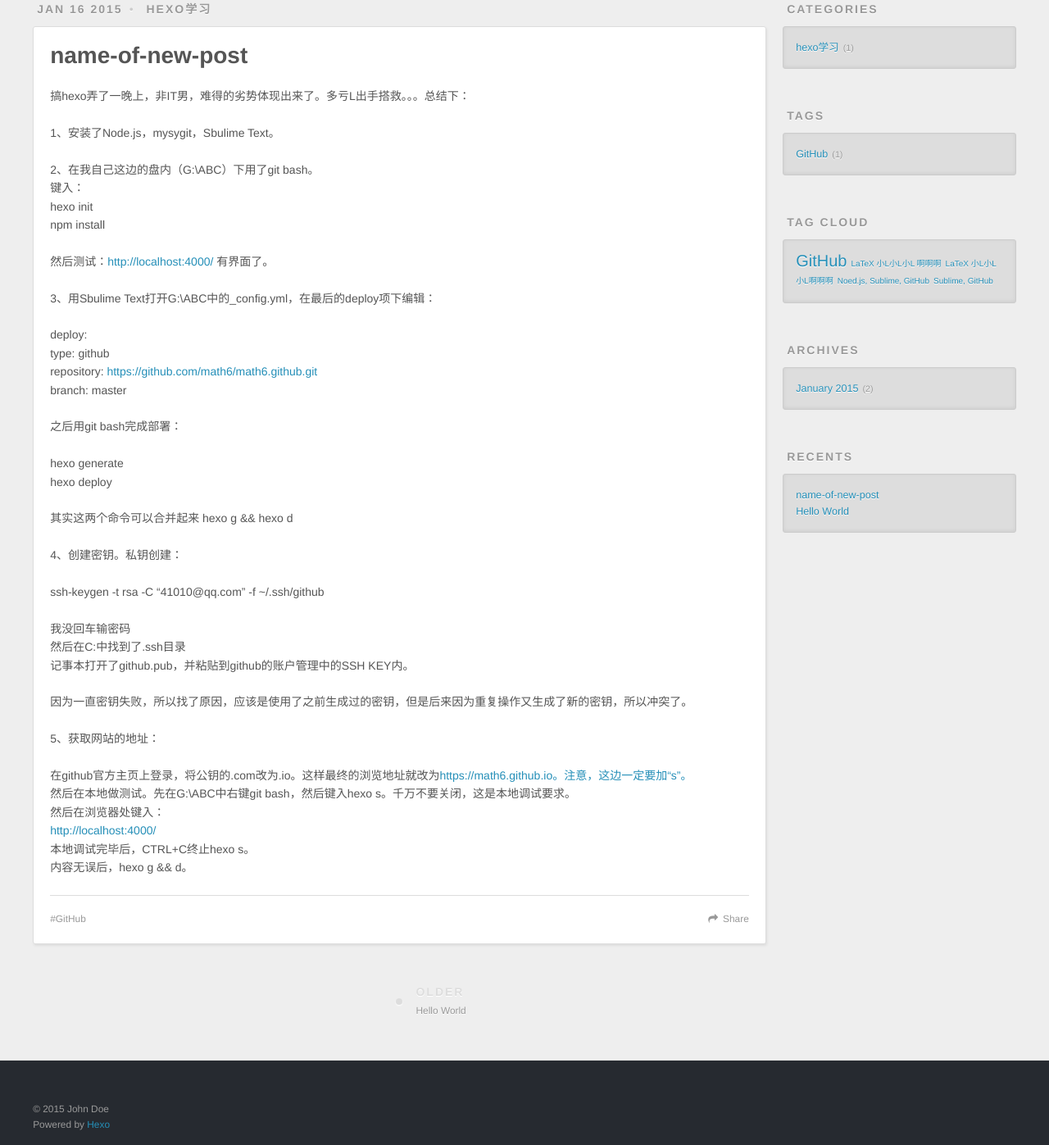
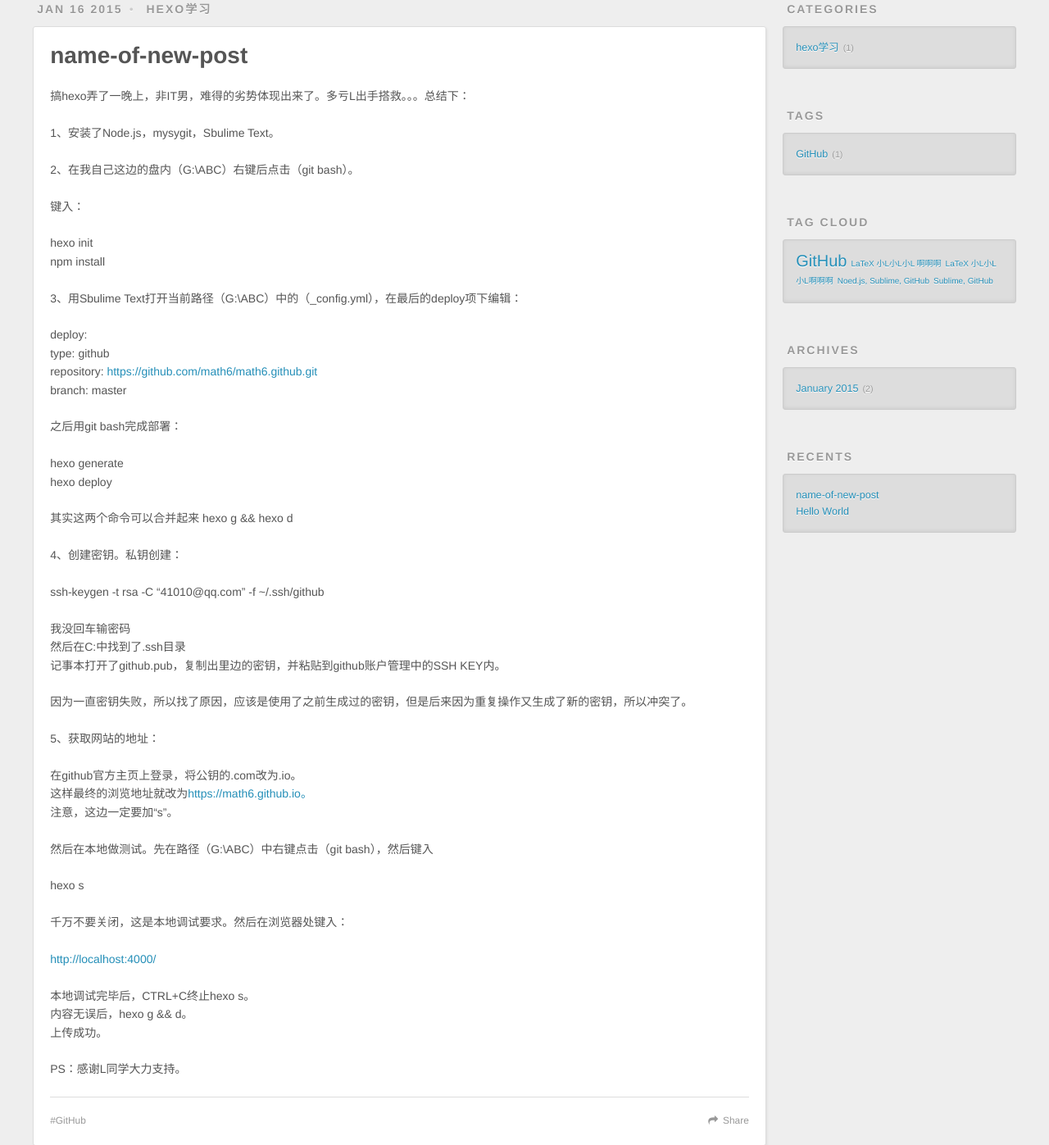
Before and after one commit to math6/math6.github.com, a plain HTML site: page 2015/01/16/name-of-new-post/index.html in a window 1280 px wide. Shown: the part 347-1744 px from the top of the page at 82% size. Drawn offline with nearby package versions, Linux system fonts and the light colour scheme.

Commit message:
Site updated: 2015-01-16 15:05:40

```diff
--- a/2015/01/16/name-of-new-post/index.html
+++ b/2015/01/16/name-of-new-post/index.html
@@ -7,25 +7,31 @@
   <meta name="viewport" content="width=device-width, initial-scale=1, maximum-scale=1">
   <meta name="description" content="搞hexo弄了一晚上，非IT男，难得的劣势体现出来了。多亏L出手搭救。。。总结下：
 1、安装了Node.js，mysygit，Sbulime Text。
-2、在我自己这边的盘内（G:\ABC）下用了git bash。键入：hexo initnpm install
-然后测试：http://localhost:4000/ 有界面了。
-3、用Sbulime Text打开G:\ABC中的_config.y">
+2、在我自己这边的盘内（G:\ABC）右键后点击（git bash）。
+键入：
+hexo initnpm install
+3、用Sbulime Text打开当前路径（G:\ABC）中的（_config.yml），在最后的deploy项下编辑：
+d">
 <meta property="og:type" content="article">
 <meta property="og:title" content="name-of-new-post">
 <meta property="og:url" content="http://yoursite.com/2015/01/16/name-of-new-post/">
 <meta property="og:site_name" content="Hexo">
 <meta property="og:description" content="搞hexo弄了一晚上，非IT男，难得的劣势体现出来了。多亏L出手搭救。。。总结下：
 1、安装了Node.js，mysygit，Sbulime Text。
-2、在我自己这边的盘内（G:\ABC）下用了git bash。键入：hexo initnpm install
-然后测试：http://localhost:4000/ 有界面了。
-3、用Sbulime Text打开G:\ABC中的_config.y">
+2、在我自己这边的盘内（G:\ABC）右键后点击（git bash）。
+键入：
+hexo initnpm install
+3、用Sbulime Text打开当前路径（G:\ABC）中的（_config.yml），在最后的deploy项下编辑：
+d">
 <meta name="twitter:card" content="summary">
 <meta name="twitter:title" content="name-of-new-post">
 <meta name="twitter:description" content="搞hexo弄了一晚上，非IT男，难得的劣势体现出来了。多亏L出手搭救。。。总结下：
 1、安装了Node.js，mysygit，Sbulime Text。
-2、在我自己这边的盘内（G:\ABC）下用了git bash。键入：hexo initnpm install
-然后测试：http://localhost:4000/ 有界面了。
-3、用Sbulime Text打开G:\ABC中的_config.y">
+2、在我自己这边的盘内（G:\ABC）右键后点击（git bash）。
+键入：
+hexo initnpm install
+3、用Sbulime Text打开当前路径（G:\ABC）中的（_config.yml），在最后的deploy项下编辑：
+d">
 
 
     <link rel="alternative" href="/atom.xml" title="Hexo" type="application/atom+xml">
@@ -101,19 +107,26 @@
 
         <p>搞hexo弄了一晚上，非IT男，难得的劣势体现出来了。多亏L出手搭救。。。总结下：</p>
 <p>1、安装了Node.js，mysygit，Sbulime Text。</p>
-<p>2、在我自己这边的盘内（G:\ABC）下用了git bash。<br>键入：<br>hexo init<br>npm install</p>
-<p>然后测试：<a href="http://localhost:4000/" target="_blank" rel="external">http://localhost:4000/</a> 有界面了。</p>
-<p>3、用Sbulime Text打开G:\ABC中的_config.yml，在最后的deploy项下编辑：</p>
+<p>2、在我自己这边的盘内（G:\ABC）右键后点击（git bash）。</p>
+<p>键入：</p>
+<p>hexo init<br>npm install</p>
+<p>3、用Sbulime Text打开当前路径（G:\ABC）中的（_config.yml），在最后的deploy项下编辑：</p>
 <p>deploy:<br>  type: github<br>  repository: <a href="https://github.com/math6/math6.github.git" target="_blank" rel="external">https://github.com/math6/math6.github.git</a><br>  branch: master</p>
-<p> 之后用git bash完成部署：</p>
+<p>之后用git bash完成部署：</p>
 <p>hexo generate<br>hexo deploy</p>
 <p>其实这两个命令可以合并起来 hexo g &amp;&amp; hexo d</p>
 <p>4、创建密钥。私钥创建：</p>
 <p>ssh-keygen -t rsa -C “41010@qq.com” -f ~/.ssh/github</p>
-<p>我没回车输密码<br>然后在C:中找到了.ssh目录<br>记事本打开了github.pub，并粘贴到github的账户管理中的SSH KEY内。</p>
+<p>我没回车输密码<br>然后在C:中找到了.ssh目录<br>记事本打开了github.pub，复制出里边的密钥，并粘贴到github账户管理中的SSH KEY内。</p>
 <p>因为一直密钥失败，所以找了原因，应该是使用了之前生成过的密钥，但是后来因为重复操作又生成了新的密钥，所以冲突了。</p>
 <p>5、获取网站的地址：</p>
-<p>在github官方主页上登录，将公钥的.com改为.io。这样最终的浏览地址就改为<a href="https://math6.github.io。注意，这边一定要加“s”。" target="_blank" rel="external">https://math6.github.io。注意，这边一定要加“s”。</a><br>然后在本地做测试。先在G:\ABC中右键git bash，然后键入hexo s。千万不要关闭，这是本地调试要求。<br>然后在浏览器处键入：<br><a href="http://localhost:4000/" target="_blank" rel="external">http://localhost:4000/</a><br>本地调试完毕后，CTRL+C终止hexo s。<br>内容无误后，hexo g &amp;&amp; d。</p>
+<p>在github官方主页上登录，将公钥的.com改为.io。<br>这样最终的浏览地址就改为<a href="https://math6.github.io。" target="_blank" rel="external">https://math6.github.io。</a><br>注意，这边一定要加“s”。</p>
+<p>然后在本地做测试。先在路径（G:\ABC）中右键点击（git bash），然后键入</p>
+<p>hexo s</p>
+<p>千万不要关闭，这是本地调试要求。然后在浏览器处键入：</p>
+<p><a href="http://localhost:4000/" target="_blank" rel="external">http://localhost:4000/</a></p>
+<p>本地调试完毕后，CTRL+C终止hexo s。<br>内容无误后，hexo g &amp;&amp; d。<br>上传成功。</p>
+<p>PS：感谢L同学大力支持。</p>
 
 
     </div>
```
Also changed, not shown: archives/2015/01/index.html (+13 -6 lines), archives/2015/index.html (+13 -6 lines), archives/index.html (+13 -6 lines), categories/hexo学习/index.html (+13 -6 lines), index.html (+13 -6 lines), tags/GitHub/index.html (+13 -6 lines).
